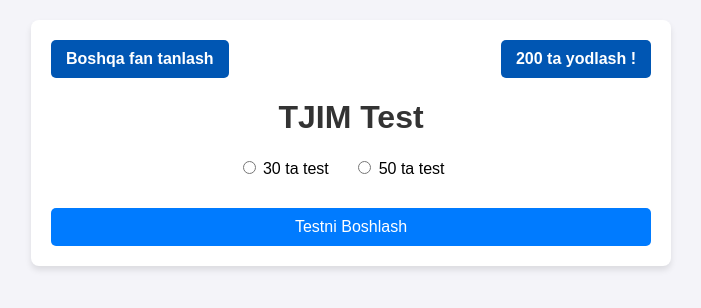
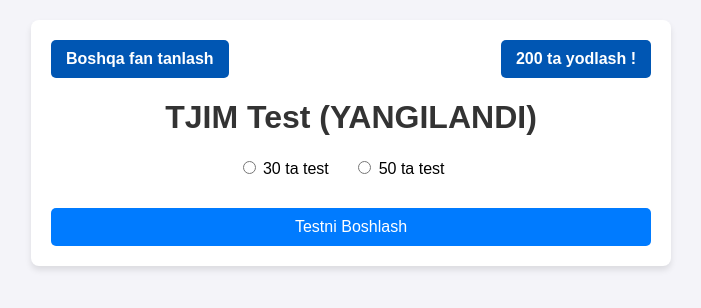
Before and after one commit to Xushnid/yadatest, a plain HTML site: page fan2/index.html in a window 1280 px wide. Shown: the whole page, without its empty margins (289-990 px from the left). Drawn offline with Linux system fonts and the light colour scheme.

Commit message:
Update2 1 index.html

```diff
--- a/fan2/index.html
+++ b/fan2/index.html
@@ -14,7 +14,7 @@
             <a href="../index.html" class="home-button">Boshqa fan tanlash</a>
 			<a href="./200/index.html" class="home-button">200 ta yodlash !</a>
         </div>
-        <h1>TJIM Test</h1>
+     <h1>TJIM Test (YANGILANDI)</h1>
 
         <!-- Testlar sonini tanlash uchun radio buttonlar -->
         <div id="radioGroup" class="radio-group">
```
